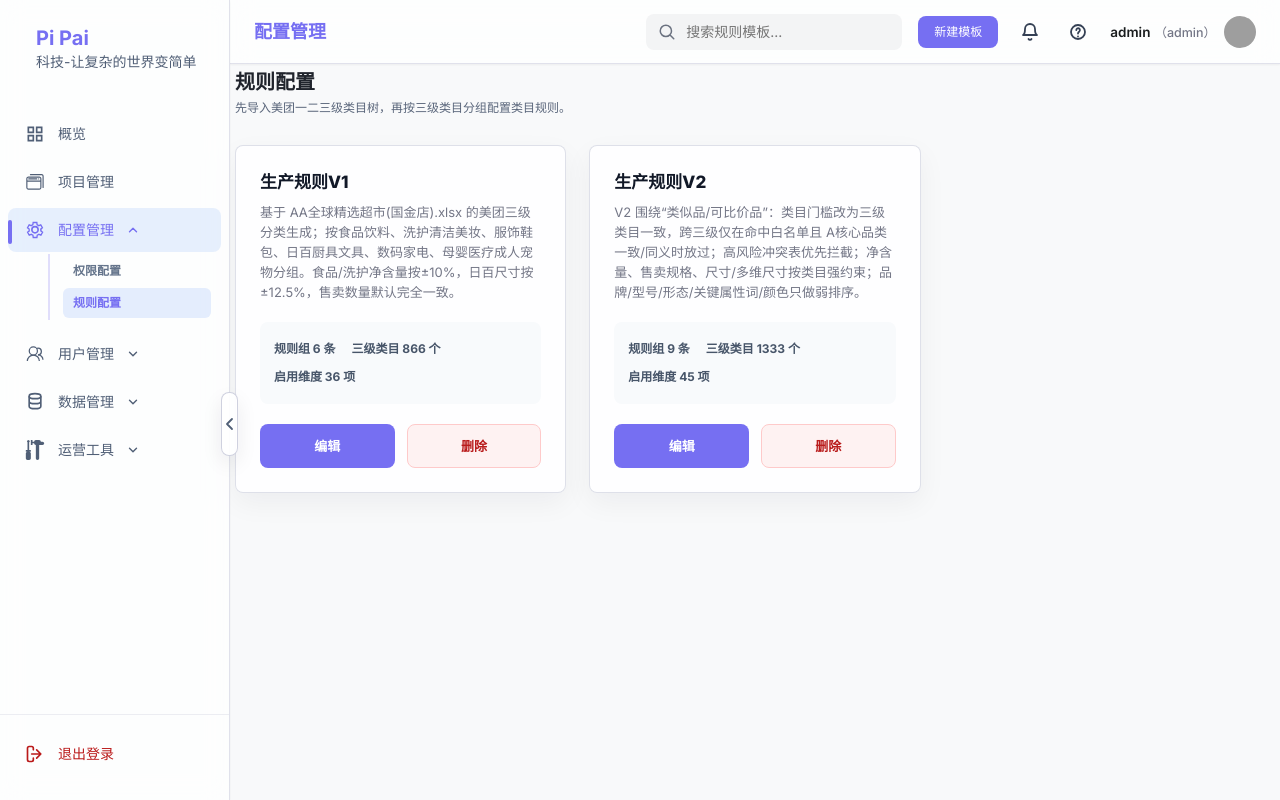
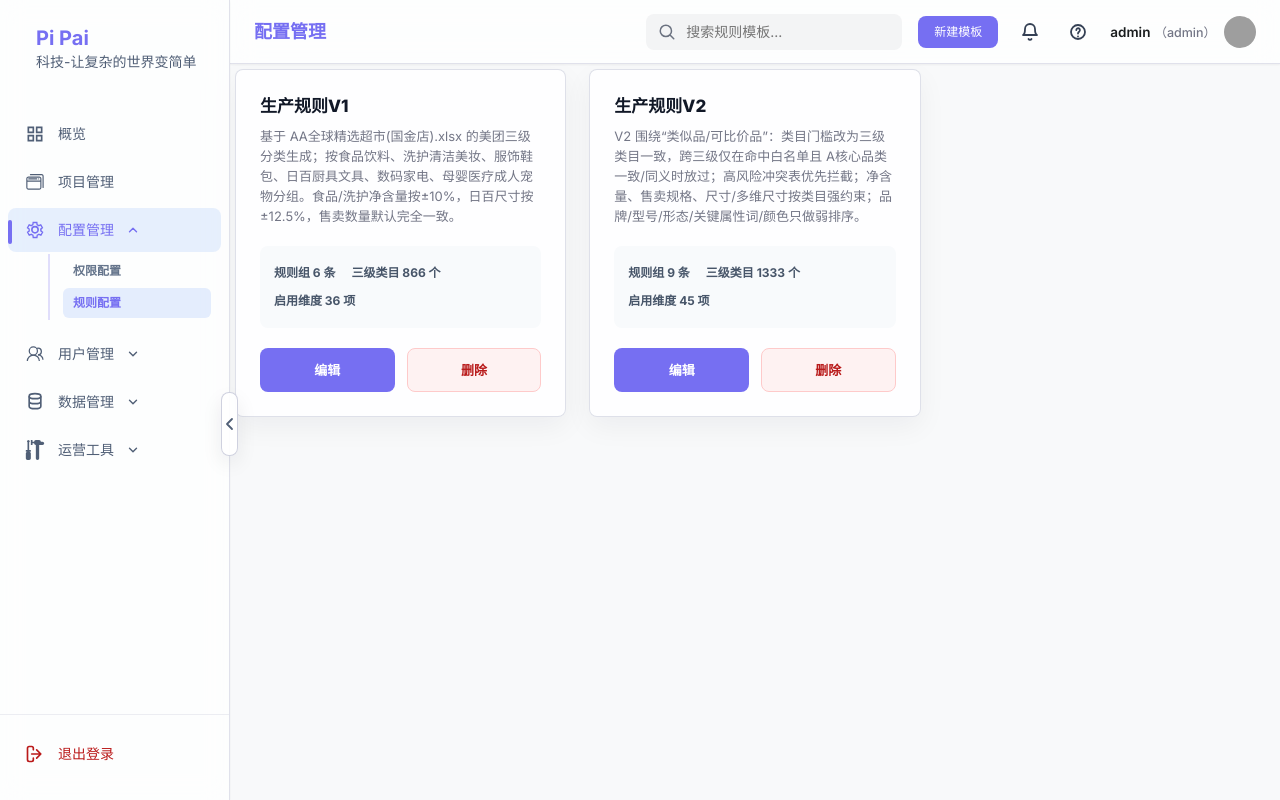
Before and after one commit to xiuxiuing/pro_image, a Flask app: template templates/match_rules.html in a window 1280 px wide. Run offline with Flask 3, Linux system fonts and the light colour scheme; the template is opened without the code that fills it, so the values that code supplies are empty; the visitor is signed in with stand-in values (Sample User, id 1); data comes from the database, SQL or seed files in the repository; grey boxes are pictures that could not be loaded.

Commit message:
style: 移除规则配置页面的冗余标题展示

```diff
--- a/templates/match_rules.html
+++ b/templates/match_rules.html
@@ -99,12 +99,7 @@
         }
 {% endblock %}
 {% block content %}
-            <section class="rules-head">
-                <div>
-                    <h1 class="rules-title">规则配置</h1>
-                    <p class="rules-sub">先导入美团一二三级类目树，再按三级类目分组配置类目规则。</p>
-                </div>
-            </section>
+
             <div id="list" class="rules-grid"></div>
             <div id="empty" class="empty" style="display:none;">暂无规则，请点击「新建模板」</div>
 {% endblock %}
```
